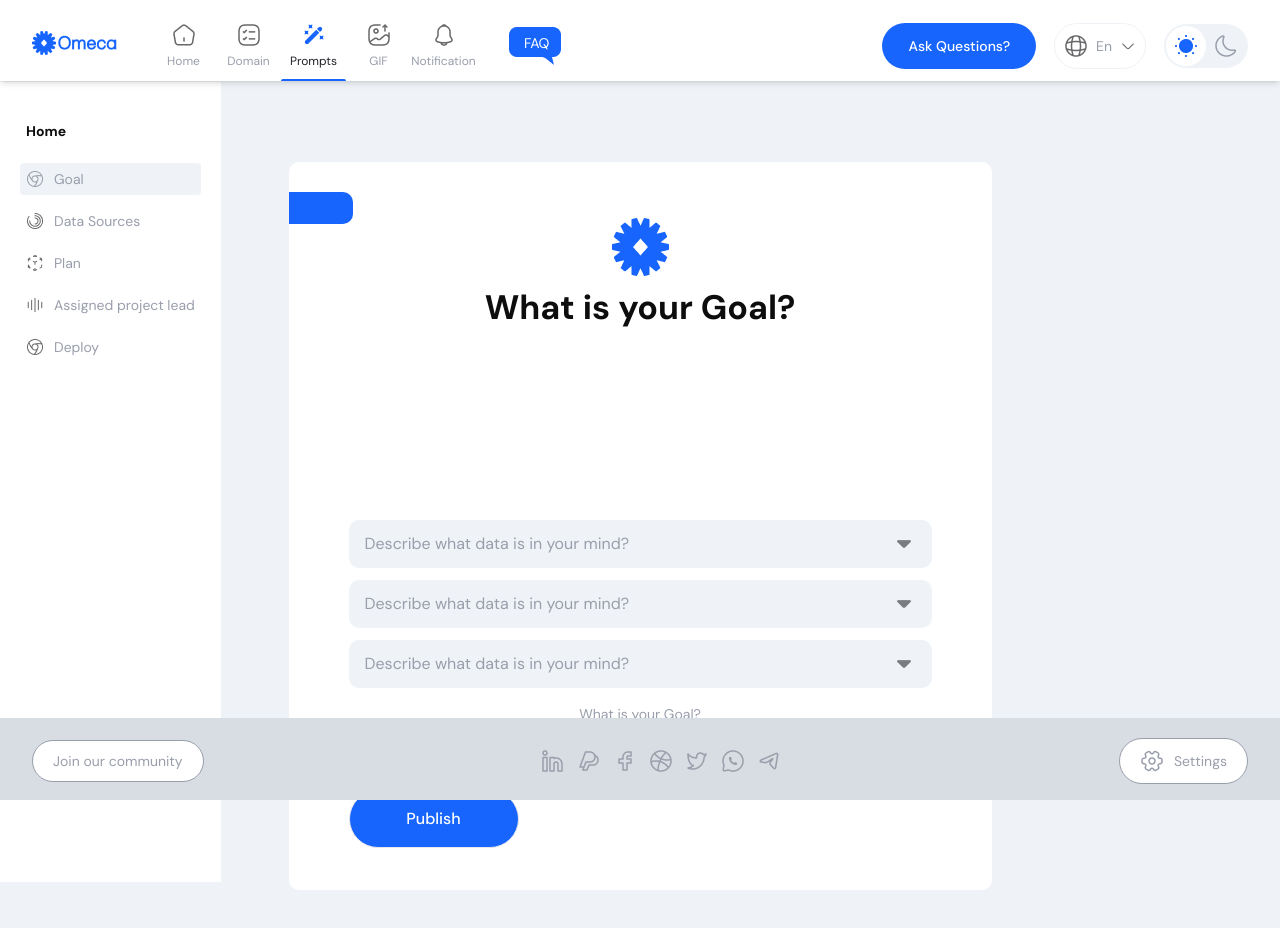
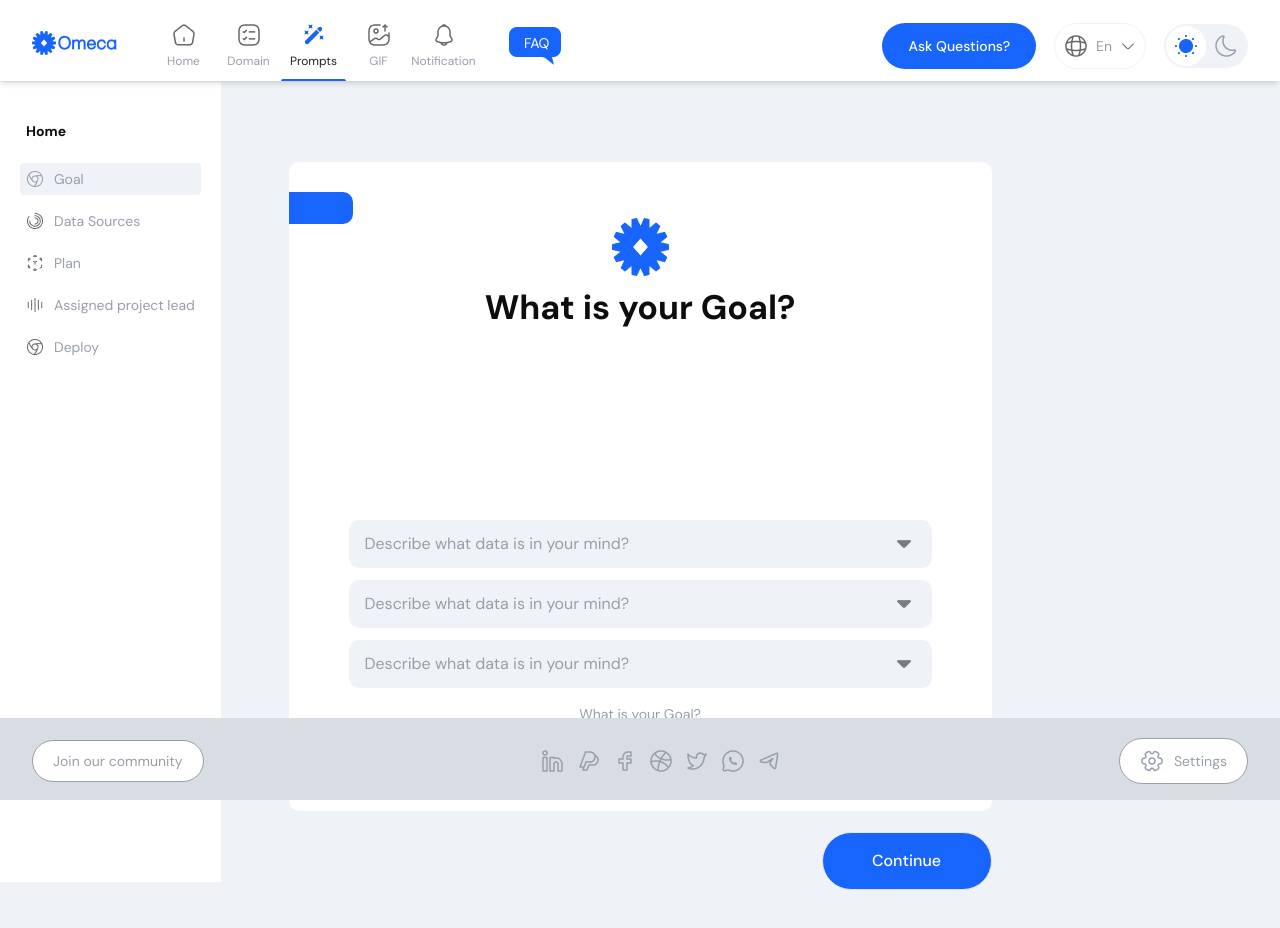
Before and after one commit to TajulDev/omeca, a React (Vite) app: page /dashboard/goal in a window 1280 px wide. Shown: the top 928 px of the page. Built offline with nearby package versions, Linux system fonts and the light colour scheme.

Commit message:
chatting interface done

```diff
--- a/src/App.css
+++ b/src/App.css
@@ -3,6 +3,10 @@
 body {
     font-family: 'DM Sans', sans-serif;
     background: #EFF3F7;
+}
+
+input:focus-visible {
+    outline: none;
 }
 
 .faq_btn {
--- a/src/Components/Goal/Chatting.jsx
+++ b/src/Components/Goal/Chatting.jsx
@@ -2,7 +2,6 @@ import chatting from "../../assets/chatting.png";
 import send from "../../assets/send.png";
 import dropdown from "../../assets/dropdown.png";
 import { useState } from "react";
-import { Link } from "react-router-dom";
 
 const Chatting = () => {
   const [openIndex, setOpenIndex] = useState(null);
@@ -64,15 +63,6 @@ const Chatting = () => {
           </form>
         </div>
       </div>
-
-      <div className="pub_btn">
-        <Link
-          to={"#"}
-          className="py-4 w-[170px] inline-block bg-[#1765FC] rounded-[60px] text-center text-base font-medium text-white border hover:bg-white hover:border-[#1765FC] hover:text-[#1765FC] transition-all duration-300"
-        >
-          Publish
-        </Link>
-      </div>
     </div>
   );
 };
--- /dev/null
+++ b/src/Components/Goal/ChattingNext.jsx
@@ -0,0 +1,51 @@
+import send from "../../assets/send.png";
+
+const ChattingNext = () => {
+  return (
+    <div>
+      <div className="h-[572px] flex flex-col justify-between gap-4 overflow-y-auto no_scrollbar">
+        <div>
+          <p className="text-[34px] font-bold text-primary mb-[25px]">
+            What is your Goal?
+          </p>
+          <p className="text-[#202027] text-[18px] font-medium mb-[14px]">
+            Describe what data is in your mind?
+          </p>
+          <p className="text-secondary bg-[#EFF3F7] rounded-[10px] my-3 p-5">
+            "At Buraqlab, we're not just a pet care agency; we're devoted
+            designers of well-being for your furry family members. Our
+            commitment to thoughtful, holistic design ensures that every aspect
+            of our services is crafted to create a nurturing and joyful
+            environment for your pets. Choose Buraqlab for a unique blend of
+            care and design expertise that elevates your pets' experience to a
+            new level of comfort and happiness."
+          </p>
+          <p className="text-[#202027] text-[18px] font-medium mb-[14px]">
+            Describe what data is in your mind?
+          </p>
+
+          <input
+            className="bg-[#EFF3F7] rounded-[10px] px-4 py-3 flex items-center justify-between gap-4 w-full"
+            type="text"
+            placeholder="Type..."
+          />
+        </div>
+
+        <div>
+          <form className="flex items-center w-full gap-3 border border-secondary px-4 py-3 rounded-[10px]">
+            <input
+              className="w-full"
+              type="text"
+              placeholder="Describe what data is in your GOAL?"
+            />
+            <button>
+              <img src={send} alt="" />
+            </button>
+          </form>
+        </div>
+      </div>
+    </div>
+  );
+};
+
+export default ChattingNext;
--- a/src/Layout/DashboardLayout.jsx
+++ b/src/Layout/DashboardLayout.jsx
@@ -7,7 +7,7 @@ const DashboardLayout = () => {
   return (
     <div>
       <Header />
-      <div className="flex h-full pt-[82px]">
+      <div className="flex h-full pt-[82px] pb-[100px]">
         <Sidebar />
         <div className="overflow-y-auto w-full">
           <Outlet />
--- a/src/Layout/MainLayout.jsx
+++ b/src/Layout/MainLayout.jsx
@@ -4,7 +4,7 @@ import Footer from "../Shared/Footer";
 
 const MainLayout = () => {
   return (
-    <div className="pt-[82px]">
+    <div className="pt-[82px] pb-[100px]">
       <Header />
       <Outlet />
       <Footer />
--- a/src/Pages/Goal.jsx
+++ b/src/Pages/Goal.jsx
@@ -1,10 +1,23 @@
-import React from "react";
+import React, { useState } from "react";
 import Chatting from "../Components/Goal/Chatting";
+import { Link } from "react-router-dom";
+import ChattingNext from "../Components/Goal/ChattingNext";
 
 const Goal = () => {
+  const [chatting, setChatting] = useState(true);
   return (
-    <div className="point pt-[56px] pb-[42px] px-[60px] mt-[80px] mb-[109px] bg-white max-w-[703px] w-full mx-auto rounded-[10px]">
-      <Chatting />
+    <div className="max-w-[703px] w-full mx-auto">
+      <div className="point pt-[56px] pb-[21px] px-[60px] mt-[80px] mb-[21px] bg-white  rounded-[10px]">
+        {chatting ? <Chatting /> : <ChattingNext />}
+      </div>
+      <div className="pub_btn text-end">
+        <button
+          onClick={() => setChatting(!chatting)}
+          className="py-4 w-[170px] inline-block bg-[#1765FC] rounded-[60px] text-center text-base font-medium text-white border hover:bg-white hover:border-[#1765FC] hover:text-[#1765FC] transition-all duration-300"
+        >
+          Continue
+        </button>
+      </div>
     </div>
   );
 };
```
